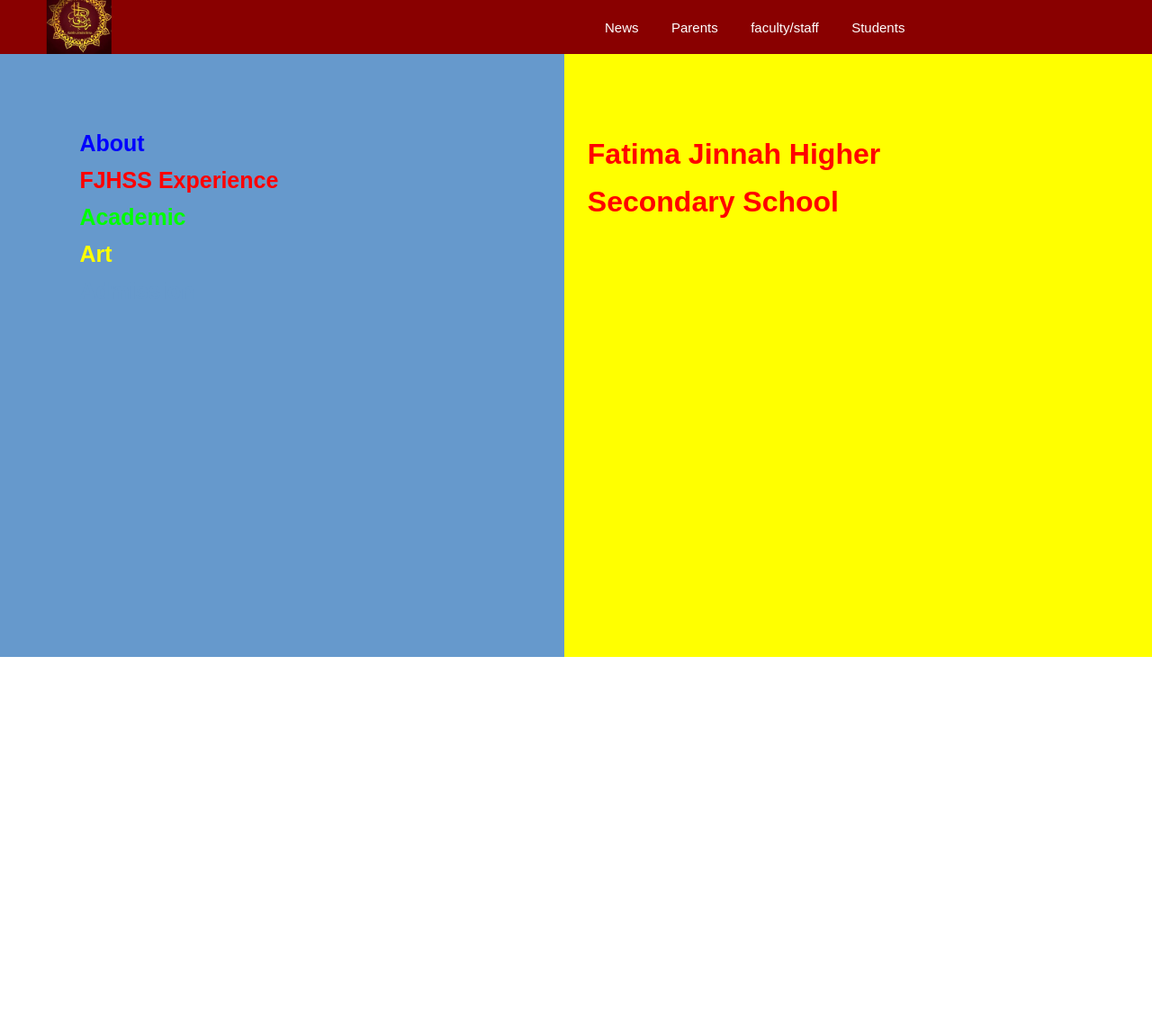
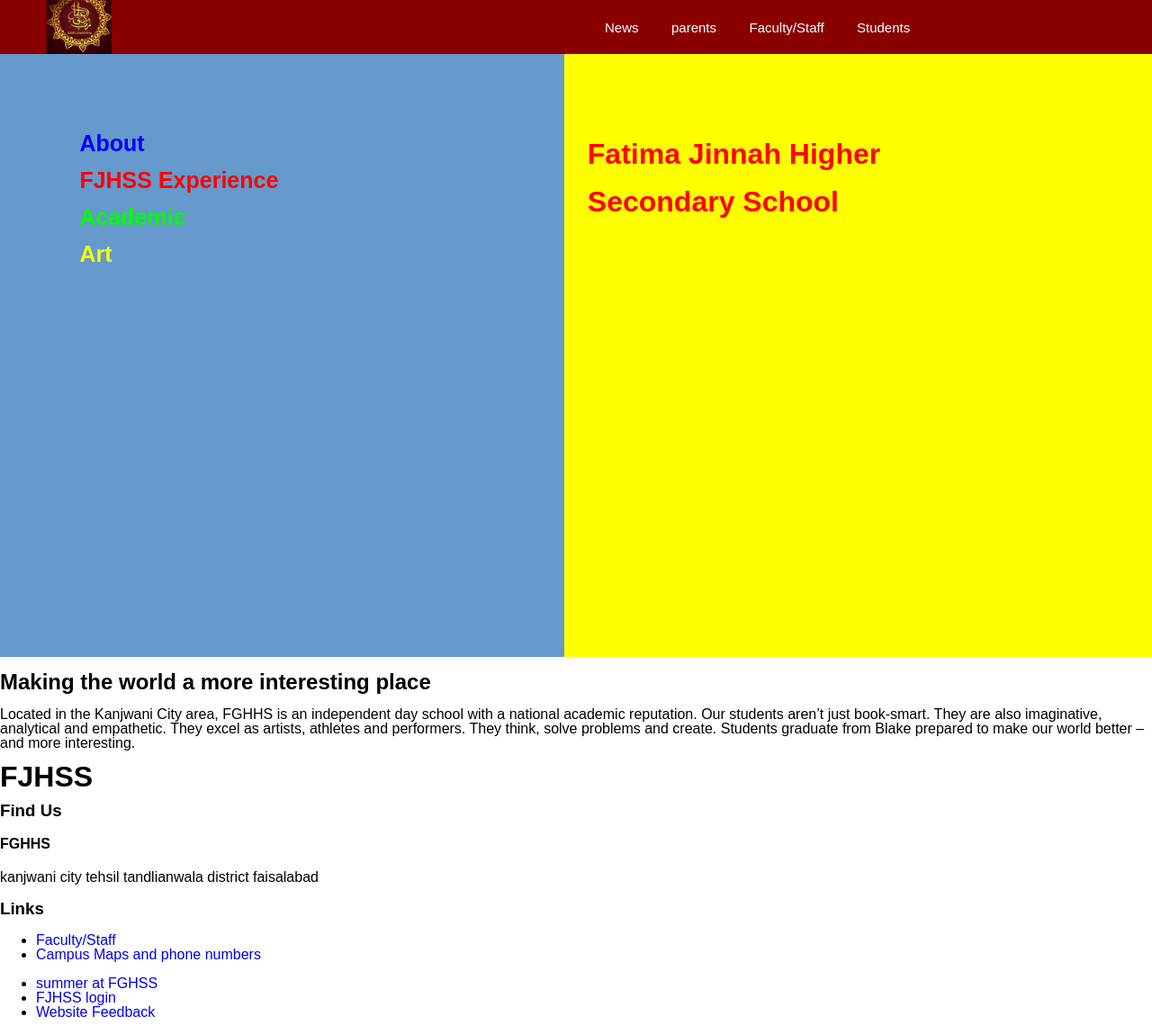
Before and after one commit to MubsharLatif/school-management-system, a plain HTML site: page index.html in a window 1280 px wide. Shown: the whole page at 90% size. Before the commit the page ends 800 px from the top, so only its background shows below. Drawn offline with Linux system fonts and the light colour scheme.

Commit message:
index.html

```diff
--- a/index.html
+++ b/index.html
@@ -7,16 +7,18 @@
 
 
 	<link rel="stylesheet" type="text/css" href="stylesheets/styles.css">
-
+	<link href="https://fonts.googleapis.com/css?family=Montserrat+Alternates" rel="stylesheet">
+	<link href="https://fonts.googleapis.com/css?family=Michroma" rel="stylesheet">
 </head>
 <body>
 
-<header>
+<header >
 	<img src="./images/logo.jpg" class="logo">
 		<ul class="header-list">
-			<li><a href="#"> News</a></li>
-			<li><a href="#">Parents</a> </li>
-			<li><a href="#"> faculty/staff</a></li>
+
+			<li><a href="#">News</a></li>
+			<li><a href="#">parents</a></li>
+			<li><a href="#">Faculty/Staff</a></li>
 			<li><a href="#">Students</a></li>
 		</ul>
 	</header>
@@ -30,6 +32,7 @@
 <li><a href="#" class="sidebar-menu-color-green ">Academic </a></li>
 <li><a href="#" class="sidebar-menu-color-Yellow ">Art </a></li>
 <li><a href="#" class="sidebar-menu-color-skyblue ">Admission </a></li>
+<li><a href="#" class="sidebar-menu-color-skyblue ">sections </a></li>
 		</ul>
 	</div>
 
@@ -39,7 +42,41 @@
 	</div>
 </div>
 
+<div class="content">
+	     <h2 class="content-heading">Making the world a more interesting place </h2>
+		 <p class="content-about">Located in the Kanjwani City area, FGHHS is an independent day school with a national academic reputation. Our students aren’t just book-smart. They are also imaginative, analytical and empathetic. They excel as artists, athletes and performers. They think, solve problems and create. Students graduate from Blake prepared to make our world better – and more interesting.</p>
+</div>
 
+
+
+<footer>
+	<div class="footer-div-one">
+	<h1>FJHSS</h1>
+	</div>
+	<div class="footer-div-two">
+		<h3>Find Us</h3>
+			<h4>FGHHS</h4>
+			<p>kanjwani city tehsil tandlianwala district faisalabad</p>
+	</div>
+	<div class="footer-div-three">
+		<h3>Links</h3>
+		<ul>
+			<li><a href="#">Faculty/Staff</a></li>
+			<li><a href="#">Campus Maps and phone numbers</a></li>
+
+		</ul>
+	</div>
+	<div class="footer-div-four">
+		<ul>
+			<li><a href="#">summer at FGHSS</a></li>
+			<li><a href="#">FJHSS login</a></li>
+			<li><a href="#">Website Feedback</a></li>
+		</ul>
+	</div>
+	<div class="footer-div-five"></div>
+
+
+</footer>
 
 </body>
 </html>
```
